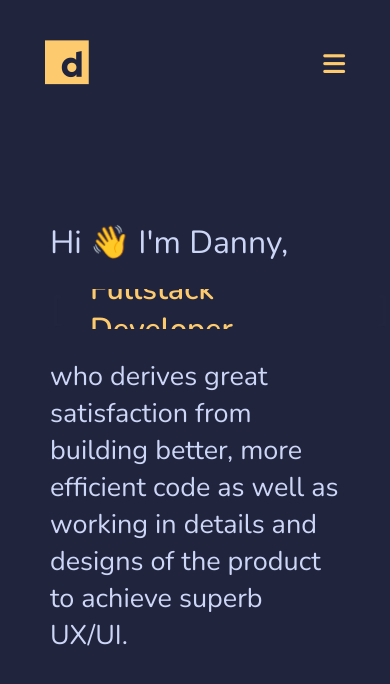
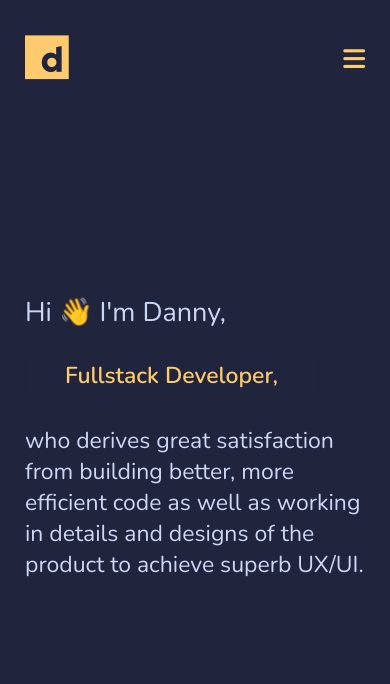
Before and after one commit to Gimorhee/portfolio-v3, a React (Create React App) app: page / in a window 390 px wide. Shown: the top 684 px of the page. Built offline with nearby package versions, Linux system fonts and the light colour scheme.

Commit message:
Mobile related edits

```diff
--- a/src/App.js
+++ b/src/App.js
@@ -10,7 +10,7 @@ export const App = () => {
 
   return (
     <div className="App">
-      <div className="contents">
+      <div className={showMobileMenu ? "blurContents contents" : "contents"}>
         <Front />
       </div>
       <Menu showMobileMenu={showMobileMenu} setMobileMenu={setMobileMenu} />
--- a/src/components/Menu.js
+++ b/src/components/Menu.js
@@ -33,7 +33,7 @@ export const Menu = ({ showMobileMenu, setMobileMenu }) => {
           </a>
         </li>
       </ul>
-      <a href="https://resume.creddle.io/resume/2x8ao7cjdbn" className="resume" target="_blank">
+      <a href="https://resume.creddle.io/resume/2x8ao7cjdbn" className="resume" target="_blank" rel="noreferrer">
         RESUME
       </a>
 
@@ -67,7 +67,7 @@ export const Menu = ({ showMobileMenu, setMobileMenu }) => {
           </li>
         </ul>
 
-        <a href="https://resume.creddle.io/resume/2x8ao7cjdbn" className="mobileResume" target="_blank">
+        <a href="https://resume.creddle.io/resume/2x8ao7cjdbn" className="mobileResume" target="_blank" rel="noreferrer">
           RESUME
         </a>
       </div>
--- a/src/components/Sidebar/EmailSidebar.js
+++ b/src/components/Sidebar/EmailSidebar.js
@@ -4,7 +4,7 @@ import "../../styles/Sidebar.scss";
 export const EmailSidebar = () => {
   return (
     <div className="EmailSidebar">
-      <a href="mailto:dongyunrhee@gmail.com" target="_blank" className="email">
+      <a href="mailto:dongyunrhee@gmail.com" target="_blank" className="email" rel="noreferrer">
         dongyunrhee@gmail.com
       </a>
       <div className="line"></div>
--- a/src/components/Sidebar/InfoSidebar.js
+++ b/src/components/Sidebar/InfoSidebar.js
@@ -5,19 +5,19 @@ export const InfoSidebar = () => {
   return (
     <div className="InfoSidebar">
       {/* <i class="fab fa-github-square"></i> */}
-      <a href="https://github.com/Gimorhee" target="_blank">
+      <a href="https://github.com/Gimorhee" target="_blank" rel="noreferrer">
         <i class="fab fa-github"></i>
       </a>
-      <a href="https://www.linkedin.com/in/drhee-dev/" target="_blank">
+      <a href="https://www.linkedin.com/in/drhee-dev/" target="_blank" rel="noreferrer">
         <i class="fab fa-linkedin"></i>
       </a>
-      <a href="https://codepen.io/Gimorhee" target="_blank">
+      <a href="https://codepen.io/Gimorhee" target="_blank" rel="noreferrer">
         <i class="fab fa-codepen"></i>
       </a>
-      <a href="tel:604-788-7787" target="_blank">
+      <a href="tel:604-788-7787" target="_blank" rel="noreferrer">
         <i class="fas fa-phone"></i>
       </a>
-      <a href="mailto:dongyunrhee@gmail.com" target="_blank">
+      <a href="mailto:dongyunrhee@gmail.com" target="_blank" rel="noreferrer">
         <i class="far fa-envelope"></i>
       </a>
 
--- a/src/styles/App.scss
+++ b/src/styles/App.scss
@@ -19,10 +19,18 @@ html {
     left: 50%;
     transform: translateX(-50%);
     top: 130px;
-    padding: 0 100px;
+    padding: 0 120px;
 
     @media only screen and (max-width: 767px) {
       padding: 0 50px;
     }
+
+    @media only screen and (max-width: 550px) {
+      padding: 0 25px;
+    }
+  }
+
+  .blurContents {
+    filter: blur(5px);
   }
 }
--- a/src/styles/Front.scss
+++ b/src/styles/Front.scss
@@ -122,6 +122,20 @@
     transform-origin: 70% 70%;
     display: inline-block;
   }
+
+  @media only screen and (max-width: 400px) {
+    .intro {
+      font-size: 27px;
+    }
+
+    .content {
+      font-size: 23px;
+    }
+
+    .extra {
+      font-size: 23px;
+    }
+  }
 }
 
 @-webkit-keyframes opacity {
--- a/src/styles/Menu.scss
+++ b/src/styles/Menu.scss
@@ -69,12 +69,20 @@
     position: absolute;
     top: 0;
     right: -350px;
-    transition: 0.2s ease-in-out all;
+    transition: 0.25s ease-in-out all;
     padding: 25px;
+
+    @media only screen and (max-width: 550px) {
+      width: 315px;
+    }
+
+    @media only screen and (max-width: 400px) {
+      width: 275px;
+    }
   }
 
   .showMobileMenu {
-    transition: 0.3s ease-in-out all;
+    transition: 0.4s ease-in-out all;
     right: 0;
 
     .closeButton {
@@ -162,4 +170,8 @@
       cursor: pointer;
     }
   }
+
+  @media only screen and (max-width: 550px) {
+    padding: 25px;
+  }
 }
```
